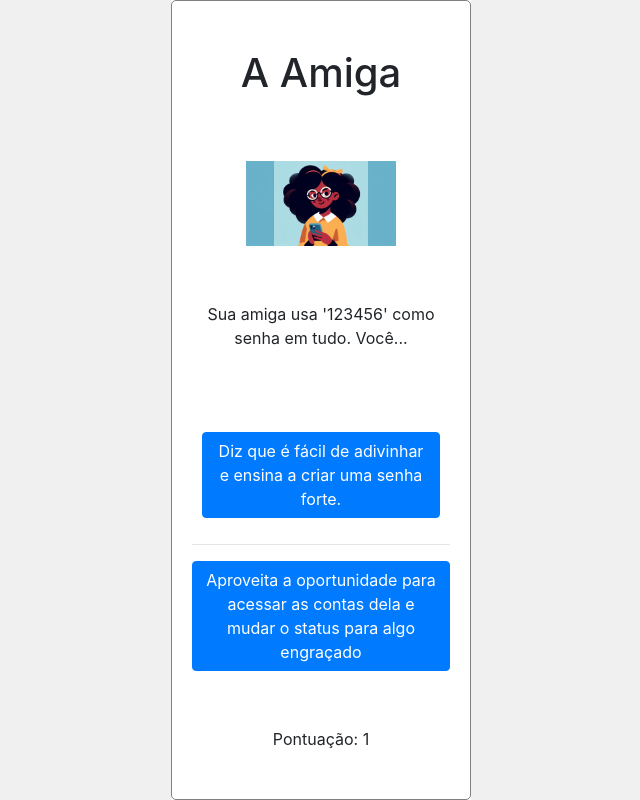
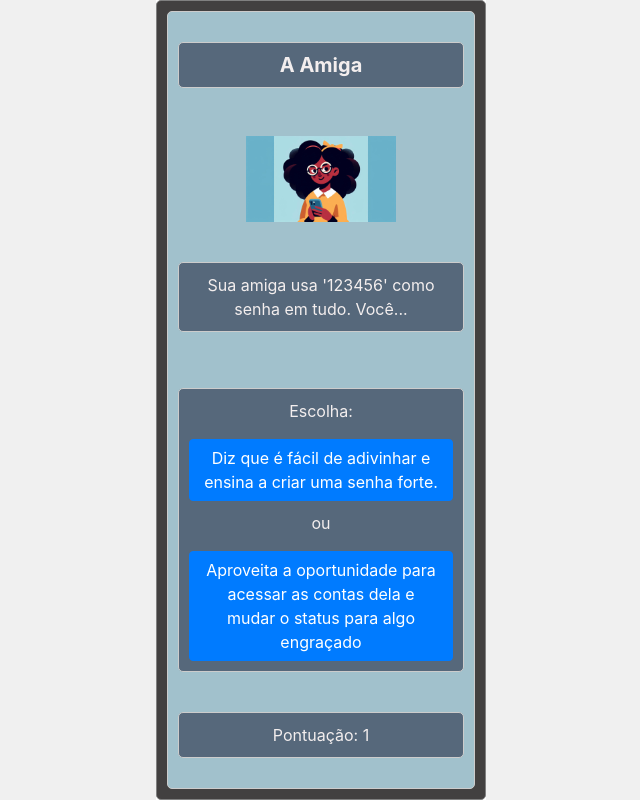
Before and after one commit to luisfccardoso/aventurasegura, a Flask app: page /jogo in a window 1280 px wide. Shown: the whole page, without its empty margins (319-959 px from the left). Run offline with Flask 3, Linux system fonts and the light colour scheme; the visitor is signed in with stand-in values (Sample User, id 1); some libraries are stand-ins or nearby versions.

Commit message:
incluir página história e melhorar visual da página inicial e da página jogo

```diff
--- a/app.py
+++ b/app.py
@@ -40,17 +40,24 @@ cenarios = cenarios[:11]
 def index():
     nonce = g.get('nonce', '')
     if request.method == 'POST':
+        return redirect(url_for('historia'))
+    return render_template('index.html', nonce=nonce)
+
+@app.route('/historia', methods=['GET', 'POST'])
+def historia():
+    nonce = g.get('nonce', '')
+    if request.method == 'POST':
         session['score'] = 0
         session['current_scenario'] = 1
         session['len'] = min(len(cenarios), 11)
         return redirect(url_for('jogo'))
-    return render_template('index.html', nonce=nonce)
+    return render_template('historia.html', nonce=nonce)
 
 @app.route('/jogo', methods=['GET', 'POST'])
 def jogo():
     nonce = g.get('nonce', '')
     if 'score' not in session:
-        return redirect(url_for('index'), code=302)
+        return redirect(url_for('historia'), code=302)
 
     cenario_numero = session['current_scenario']
 
--- a/static/css/styles.css
+++ b/static/css/styles.css
@@ -8,7 +8,7 @@ body, html {
 }
 
 .titulo {
-    font-size: 22px;
+    font-size: 20px;
     font-weight: bold;
     max-width: 300px;
     text-align: center;
@@ -16,14 +16,14 @@ body, html {
 
 .area {
     height: 100%;
-    width: 300px;
-    max-width: 300px;
-    padding: 20px;
-    display: grid;
+    width: 330px;
+    max-width: 330px;
+    padding: 10px;
+    display: flex;
     justify-content: center;
     align-items: center;
     border-radius: 5px;
-    background-color: white;
+    background-color: #424040;
     border: 1px solid gray;
     word-wrap: break-word;
     word-break: break-word;
@@ -47,3 +47,38 @@ body, html {
     padding: 10px;
     cursor: pointer;
 }
+
+.div-dentro {
+    width: 100%;
+    height: 100%;
+    overflow-y: auto;
+    display: grid;
+    justify-content: center;
+    align-items: center;
+    border: 1px solid #ccc;
+    padding: 10px;
+    box-sizing: border-box;
+    background-color: #a1c1cc;
+    border-radius: 5px;
+}
+
+.texto {
+    width: 100%;
+    overflow-y: auto;
+    display: grid;
+    justify-content: center;
+    align-items: center;
+    border: 1px solid #ccc;
+    padding: 10px;
+    box-sizing: border-box;
+    background-color: #56687b;
+    border-radius: 5px;
+    color: #f3eeee;
+}
+
+.button-form {
+    display: flex;
+    justify-content: space-around;
+    align-items: center;
+    margin-top: 20px; /* Espaço acima dos botões */
+}
--- a/templates/base.html
+++ b/templates/base.html
@@ -45,9 +45,10 @@
     <noscript nonce="{{ nonce }}"><iframe src="https://www.googletagmanager.com/ns.html?id=GTM-WGZDVQJN"
     height="0" width="0" style="display:none;visibility:hidden"></iframe></noscript>
     <!-- End Google Tag Manager (noscript) -->
-
-    {% block content %}
-    {% endblock %}
+    <div class="area">
+        {% block content %}
+        {% endblock %}
+    </div>
 
     <!-- Optional JavaScript; choose one of the two! -->
     <!-- Option 1: jQuery and Bootstrap Bundle (includes Popper) -->
--- a/templates/fim.html
+++ b/templates/fim.html
@@ -2,7 +2,7 @@
 {% block title %}Aventura Segura - Fim de jogo!{% endblock %}
 
 {% block content %}
-<div class="area">
+<div class="div-dentro">
     <h1>Fim de Jogo</h1>
     <p>Sua pontuação final é: {{ score }}</p>
     <a href="{{ url_for('index') }}" class="btn btn-primary" id="botaoFim">Jogar novamente</a>
--- a/templates/jogo.html
+++ b/templates/jogo.html
@@ -1,15 +1,16 @@
 {% extends "base.html" %}
 {% block title %}Aventura Segura: Jogo - Cenário {{ cenario_numero }}{% endblock %}
 {% block content %}
-<div class="area">
-    <h1>{{ scenario.personagem }}</h1>
+<div class="div-dentro">
+    <h1 class="titulo texto">{{ scenario.personagem }}</h1>
     <img style="display: block; margin-left: auto; margin-right: auto;" width="150px" src="{{ url_for('static', filename=scenario.imagem) }}" alt="{{ scenario.personagem }}">
-    <p>{{ scenario.texto }}</p>
-    <form method="POST">
-        <button type="submit" name="option" value="left" class="btn btn-primary" style="margin: 10px">{{ scenario.texto_escolha_esquerda }}</button>
-        <hr>
+    <p class="texto">{{ scenario.texto }}</p>
+    <form method="POST" class="texto">
+        <p>Escolha:</p>
+        <button type="submit" name="option" value="left" class="btn btn-primary" style="margin-bottom: 10px;">{{ scenario.texto_escolha_esquerda }}</button>
+        <p>ou</p>
         <button type="submit" name="option" value="right" class="btn btn-primary">{{ scenario.texto_escolha_direita }}</button>
     </form>
-    <div class="score">Pontuação: {{ score }}</div>
+    <div class="score texto">Pontuação: {{ score }}</div>
 </div>
 {% endblock %}
```
Also changed, not shown: templates/historia.html (added, +11 -0 lines), templates/index.html (+4 -4 lines).
